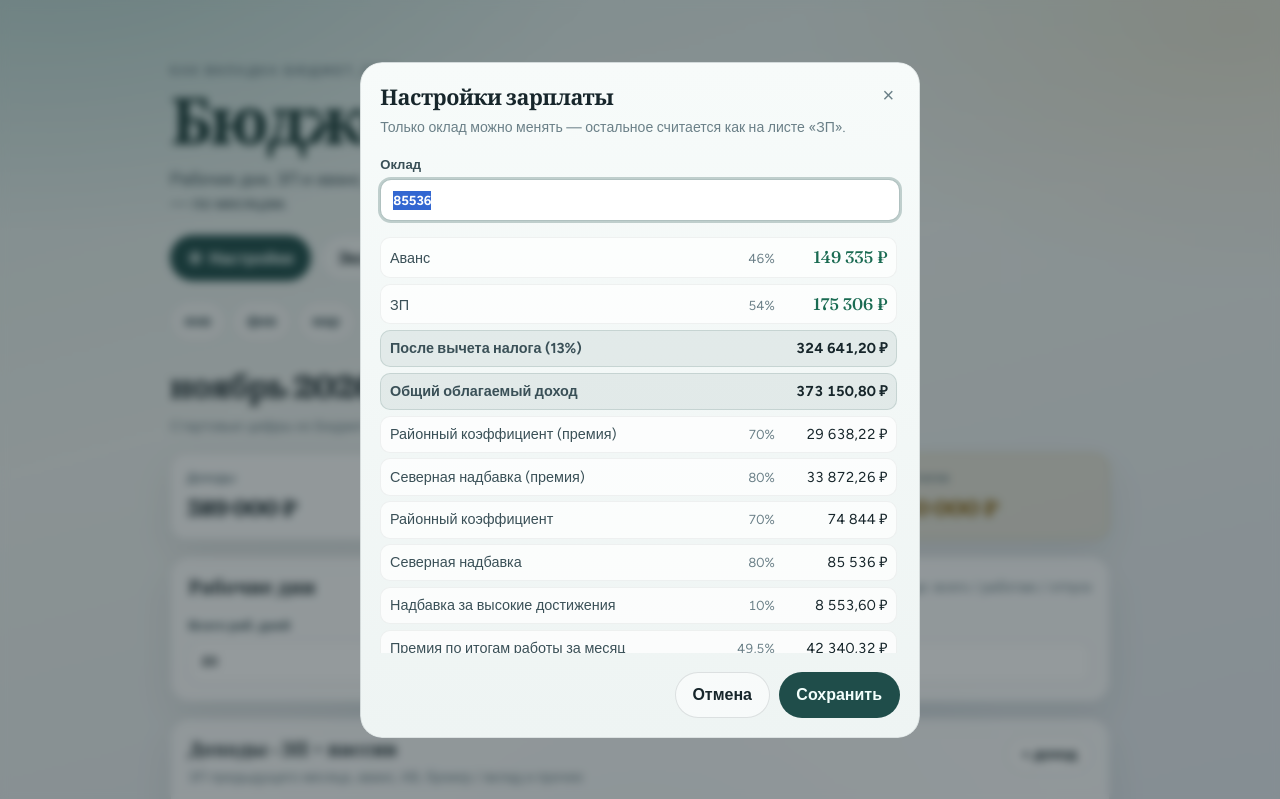
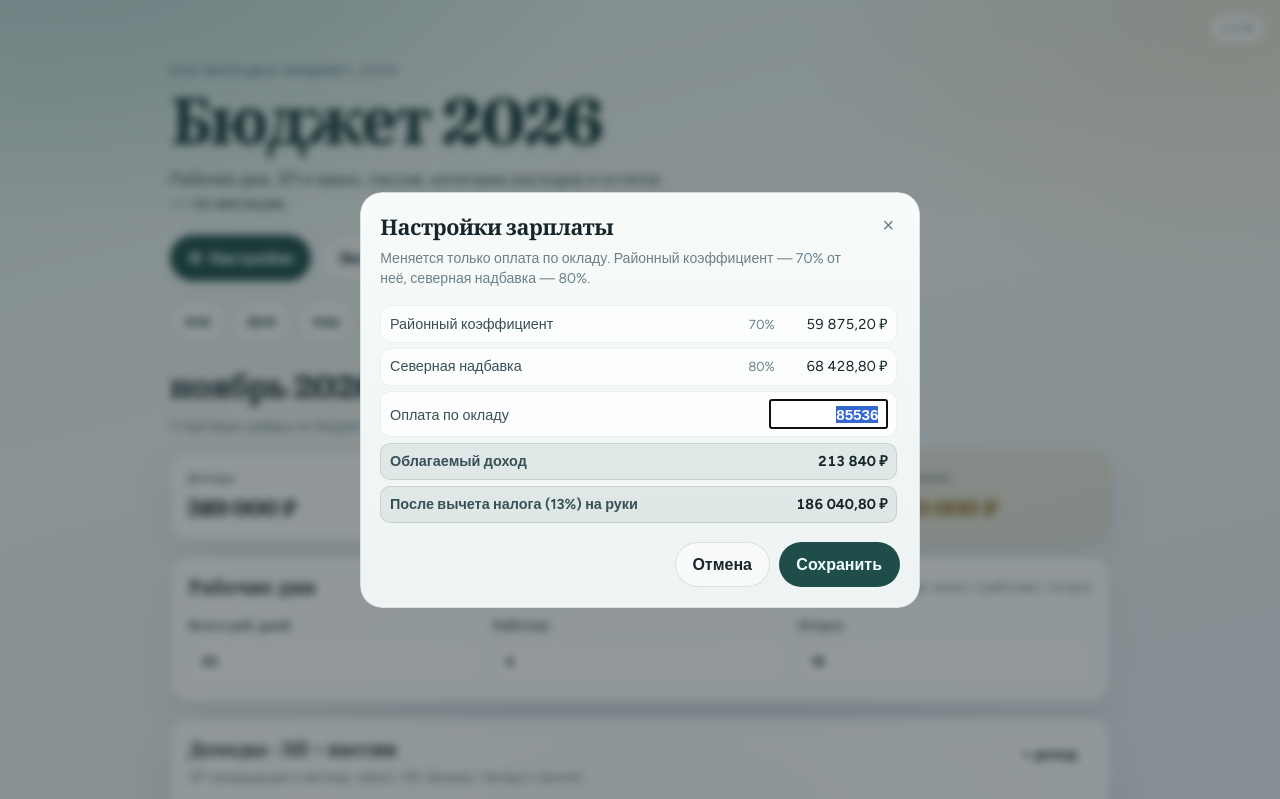
Before and after one commit to Rus89nur/personal-budget, a plain HTML site: page index.html in a window 1280 px wide. Both pictures are taken after a click on the button "Оклад и расчёт ЗП". Shown: the top 799 px of the page. Drawn offline with Linux system fonts and the light colour scheme.

Commit message:
Simplify salary settings and track releases as 1.1.0.
Record each change in the changelog, show the version on screen, and publish it with the update.

Co-authored-by: Cursor <cursoragent@cursor.com>

```diff
--- a/app.js
+++ b/app.js
@@ -44,7 +44,10 @@
     settingsDialog: document.getElementById("settingsDialog"),
     settingsForm: document.getElementById("settingsForm"),
     settingsOklad: document.getElementById("settingsOklad"),
-    settingsCalc: document.getElementById("settingsCalc"),
+    regionalAmount: document.getElementById("regionalAmount"),
+    northernAmount: document.getElementById("northernAmount"),
+    grossAmount: document.getElementById("grossAmount"),
+    netAmount: document.getElementById("netAmount"),
     btnSettingsCancel: document.getElementById("btnSettingsCancel"),
     btnSettingsSave: document.getElementById("btnSettingsSave"),
   };
@@ -338,52 +341,17 @@
     });
   }
 
-  function formatRate(rate) {
-    if (rate == null) return "";
-    const pct = rate * 100;
-    if (Math.abs(pct % 1) < 1e-9) return `${Math.round(pct)}%`;
-    return `${String(Math.round(pct * 10) / 10).replace(".", ",")}%`;
+  function lineAmount(calc, key) {
+    const line = calc.lines.find((item) => item.key === key);
+    return line ? line.amount : 0;
   }
 
   function renderSettingsCalc(oklad) {
     const calc = Salary.calculateFromOklad(oklad);
-    const rows = [];
-
-    rows.push(`
-      <div class="calc-row highlight">
-        <span class="calc-label">Аванс</span>
-        <span class="calc-rate">${calc.advancePct}%</span>
-        <span class="calc-amount">${money(calc.advance)}</span>
-      </div>
-      <div class="calc-row highlight">
-        <span class="calc-label">ЗП</span>
-        <span class="calc-rate">${calc.salaryPct}%</span>
-        <span class="calc-amount">${money(calc.salary)}</span>
-      </div>
-      <div class="calc-row total">
-        <span class="calc-label">После вычета налога (13%)</span>
-        <span class="calc-rate"></span>
-        <span class="calc-amount">${money(calc.net)}</span>
-      </div>
-      <div class="calc-row total">
-        <span class="calc-label">Общий облагаемый доход</span>
-        <span class="calc-rate"></span>
-        <span class="calc-amount">${money(calc.grossTaxable)}</span>
-      </div>
-    `);
-
-    calc.lines.forEach((line) => {
-      if (line.key === "oklad") return;
-      rows.push(`
-        <div class="calc-row">
-          <span class="calc-label">${escapeAttr(line.label)}</span>
-          <span class="calc-rate">${formatRate(line.rate)}</span>
-          <span class="calc-amount">${money(line.amount)}</span>
-        </div>
-      `);
-    });
-
-    els.settingsCalc.innerHTML = rows.join("");
+    els.regionalAmount.textContent = money(lineAmount(calc, "regional"));
+    els.northernAmount.textContent = money(lineAmount(calc, "northern"));
+    els.grossAmount.textContent = money(calc.grossTaxable);
+    els.netAmount.textContent = money(calc.net);
   }
 
   function openSettings() {
@@ -394,7 +362,10 @@
       renderSettingsCalc(state.oklad);
     } catch (err) {
       console.error(err);
-      els.settingsCalc.innerHTML = `<p class="month-hint">Не удалось посчитать зарплату.</p>`;
+      els.regionalAmount.textContent = "—";
+      els.northernAmount.textContent = "—";
+      els.grossAmount.textContent = "—";
+      els.netAmount.textContent = "—";
     }
     if (typeof els.settingsDialog.showModal === "function") {
       if (!els.settingsDialog.open) els.settingsDialog.showModal();
--- a/index.html
+++ b/index.html
@@ -13,6 +13,7 @@
 </head>
 <body>
   <div class="atmosphere" aria-hidden="true"></div>
+  <p class="app-version" title="Версия программы">1.1.0</p>
 
   <header class="hero">
     <p class="hero-kicker">как вкладка Бюджет_2026</p>
@@ -152,17 +153,38 @@
       <header class="settings-head">
         <div>
           <h2 id="settingsTitle">Настройки зарплаты</h2>
-          <p>Только оклад можно менять — остальное считается как на листе «ЗП».</p>
+          <p>Меняется только оплата по окладу. Районный коэффициент — 70% от неё, северная надбавка — 80%.</p>
         </div>
         <button type="button" class="icon-x" id="btnSettingsClose" aria-label="Закрыть">×</button>
       </header>
 
-      <label class="field settings-oklad">
-        <span>Оклад</span>
-        <input type="text" inputmode="decimal" id="settingsOklad" name="oklad" autocomplete="off" />
-      </label>
-
-      <div class="settings-calc" id="settingsCalc" aria-live="polite"></div>
+      <div class="settings-calc" id="settingsCalc" aria-live="polite">
+        <div class="calc-row">
+          <span class="calc-label">Районный коэффициент</span>
+          <span class="calc-rate">70%</span>
+          <span class="calc-amount" id="regionalAmount">—</span>
+        </div>
+        <div class="calc-row">
+          <span class="calc-label">Северная надбавка</span>
+          <span class="calc-rate">80%</span>
+          <span class="calc-amount" id="northernAmount">—</span>
+        </div>
+        <label class="calc-row settings-oklad">
+          <span class="calc-label">Оплата по окладу</span>
+          <span class="calc-rate"></span>
+          <input type="text" inputmode="decimal" id="settingsOklad" name="oklad" autocomplete="off" />
+        </label>
+        <div class="calc-row total">
+          <span class="calc-label">Облагаемый доход</span>
+          <span class="calc-rate"></span>
+          <span class="calc-amount" id="grossAmount">—</span>
+        </div>
+        <div class="calc-row total">
+          <span class="calc-label">После вычета налога (13%) на руки</span>
+          <span class="calc-rate"></span>
+          <span class="calc-amount" id="netAmount">—</span>
+        </div>
+      </div>
 
       <footer class="settings-foot">
         <button type="button" class="btn btn-ghost" id="btnSettingsCancel">Отмена</button>
--- a/salary.js
+++ b/salary.js
@@ -1,21 +1,18 @@
 /**
- * Расчёт зарплаты по формулам листа «ЗП» из Numbers Бюджет_2026.
- * Редактируется только оклад; коэффициенты и доли — как в таблице.
+ * Зарплата от оклада.
+ * Районный коэффициент — 70% оклада, северная надбавка — 80%,
+ * оплата по окладу — полный оклад. Облагаемый доход — их сумма,
+ * на руки — после НДФЛ 13%.
  */
 (() => {
   const DEFAULT_OKLAD = 85536;
 
-  /** Фиксированные ставки с листа ЗП */
   const RATES = {
-    regionalCoeff: 0.7, // районный коэффициент 70%
-    northernBonus: 0.8, // северная надбавка 80%
-    highAchievement: 0.1, // надбавка за высокие достижения 10%
-    monthlyBonus: 0.495, // премия по итогам работы за месяц
-    incentive: 0.15, // поощрительная 15%
-    tax: 0.13, // НДФЛ
-    advancePct: 46, // доля аванса
-    salaryPct: 54, // доля ЗП
-    uplift: 0.02, // колонка D: +2%
+    regionalCoeff: 0.7,
+    northernBonus: 0.8,
+    tax: 0.13,
+    advancePct: 46,
+    salaryPct: 54,
   };
 
   function roundMoney(n) {
@@ -27,130 +24,48 @@
   }
 
   /**
-   * Полный расчёт от оклада (колонка C листа ЗП + производные).
-   * Порядок как в таблице: сначала премии от оклада, затем надбавки.
+   * Оклад — единственная вводимая сумма.
+   * Надбавки считаются от него, облагаемый доход — сумма трёх строк.
    */
   function calculateFromOklad(okladRaw) {
     const oklad = Number(okladRaw) || 0;
-    const {
-      regionalCoeff: rk,
-      northernBonus: sn,
-      highAchievement: ha,
-      monthlyBonus: mb,
-      incentive: inc,
-      tax,
-      advancePct,
-      salaryPct,
-      uplift,
-    } = RATES;
+    const { regionalCoeff, northernBonus, tax, advancePct, salaryPct } = RATES;
 
-    // C6, C7, C8, C9
-    const highAchievementAmt = oklad * ha;
-    const monthlyBonusAmt = oklad * mb;
-    const incentiveAmt = oklad * inc;
-    const timePay = oklad;
-
-    // C2, C3 — районный/северная от премии (C7)
-    const regionalOnBonus = monthlyBonusAmt * rk;
-    const northernOnBonus = monthlyBonusAmt * sn;
-
-    // C4, C5 — районный/северная от (оклад + поощрительная + высокие достижения)
-    const baseForAllowances = oklad + incentiveAmt + highAchievementAmt;
-    const regionalAmt = baseForAllowances * rk;
-    const northernAmt = baseForAllowances * sn;
-
-    // C10 = SUM(C2:C9)
-    const grossTaxable =
-      regionalOnBonus +
-      northernOnBonus +
-      regionalAmt +
-      northernAmt +
-      highAchievementAmt +
-      monthlyBonusAmt +
-      incentiveAmt +
-      timePay;
-
-    // C11 = C10 − C10×0.13
+    const basePay = oklad;
+    const regionalAmt = oklad * regionalCoeff;
+    const northernAmt = oklad * northernBonus;
+    const grossTaxable = regionalAmt + northernAmt + basePay;
     const net = grossTaxable * (1 - tax);
 
     const advance = (net * advancePct) / 100;
     const salary = (net * salaryPct) / 100;
-
-    const withUplift = (v) => v + v * uplift;
 
     return {
       oklad: roundMoney(oklad),
       rates: { ...RATES },
       lines: [
         {
-          key: "oklad",
-          label: "Оклад",
-          rate: null,
-          amount: roundMoney(oklad),
-          amountUplift: roundMoney(withUplift(oklad)),
-          editable: true,
-        },
-        {
-          key: "regionalOnBonus",
-          label: "Районный коэффициент (премия)",
-          rate: rk,
-          amount: roundMoney(regionalOnBonus),
-          amountUplift: roundMoney(withUplift(regionalOnBonus)),
-        },
-        {
-          key: "northernOnBonus",
-          label: "Северная надбавка (премия)",
-          rate: sn,
-          amount: roundMoney(northernOnBonus),
-          amountUplift: roundMoney(withUplift(northernOnBonus)),
-        },
-        {
           key: "regional",
           label: "Районный коэффициент",
-          rate: rk,
+          rate: regionalCoeff,
           amount: roundMoney(regionalAmt),
-          amountUplift: roundMoney(withUplift(regionalAmt)),
         },
         {
           key: "northern",
           label: "Северная надбавка",
-          rate: sn,
+          rate: northernBonus,
           amount: roundMoney(northernAmt),
-          amountUplift: roundMoney(withUplift(northernAmt)),
         },
         {
-          key: "highAchievement",
-          label: "Надбавка за высокие достижения",
-          rate: ha,
-          amount: roundMoney(highAchievementAmt),
-          amountUplift: roundMoney(withUplift(highAchievementAmt)),
-        },
-        {
-          key: "monthlyBonus",
-          label: "Премия по итогам работы за месяц",
-          rate: mb,
-          amount: roundMoney(monthlyBonusAmt),
-          amountUplift: roundMoney(withUplift(monthlyBonusAmt)),
-        },
-        {
-          key: "incentive",
-          label: "Поощрительная",
-          rate: inc,
-          amount: roundMoney(incentiveAmt),
-          amountUplift: roundMoney(withUplift(incentiveAmt)),
-        },
-        {
-          key: "timePay",
-          label: "Повременная оплата",
+          key: "basePay",
+          label: "Оплата по окладу",
           rate: null,
-          amount: roundMoney(timePay),
-          amountUplift: roundMoney(withUplift(timePay)),
+          amount: roundMoney(basePay),
+          editable: true,
         },
       ],
       grossTaxable: roundMoney(grossTaxable),
-      grossTaxableUplift: roundMoney(withUplift(grossTaxable)),
       net: roundMoney(net),
-      netUplift: roundMoney(withUplift(net)),
       advancePct,
       salaryPct,
       advance: roundRuble(advance),
--- a/styles.css
+++ b/styles.css
@@ -71,6 +71,23 @@ body {
 @keyframes rise {
   from { opacity: 0; transform: translateY(14px); }
   to { opacity: 1; transform: none; }
+}
+
+.app-version {
+  position: fixed;
+  top: 0.85rem;
+  right: 1rem;
+  z-index: 20;
+  margin: 0;
+  padding: 0.28rem 0.6rem;
+  border-radius: 999px;
+  background: rgba(255, 255, 255, 0.78);
+  border: 1px solid var(--line);
+  color: var(--muted);
+  font-size: 0.78rem;
+  font-weight: 650;
+  letter-spacing: 0.04em;
+  font-variant-numeric: tabular-nums;
 }
 
 .hero {
@@ -201,9 +218,14 @@ body {
 }
 
 .settings-oklad input {
-  font-size: 1.15rem;
+  width: 7.4rem;
+  justify-self: end;
+  margin: 0;
+  padding: 0.28rem 0.45rem;
+  font-size: 0.95rem;
   font-weight: 650;
   font-variant-numeric: tabular-nums;
+  text-align: right;
 }
 
 .settings-calc {
@@ -249,12 +271,6 @@ body {
   text-align: right;
   min-width: 6.5rem;
   color: var(--ink);
-}
-
-.calc-row.highlight .calc-amount {
-  color: var(--income);
-  font-family: var(--font-display);
-  font-size: 1.05rem;
 }
 
 .settings-foot {
```
Also changed, not shown: 2 other files.
